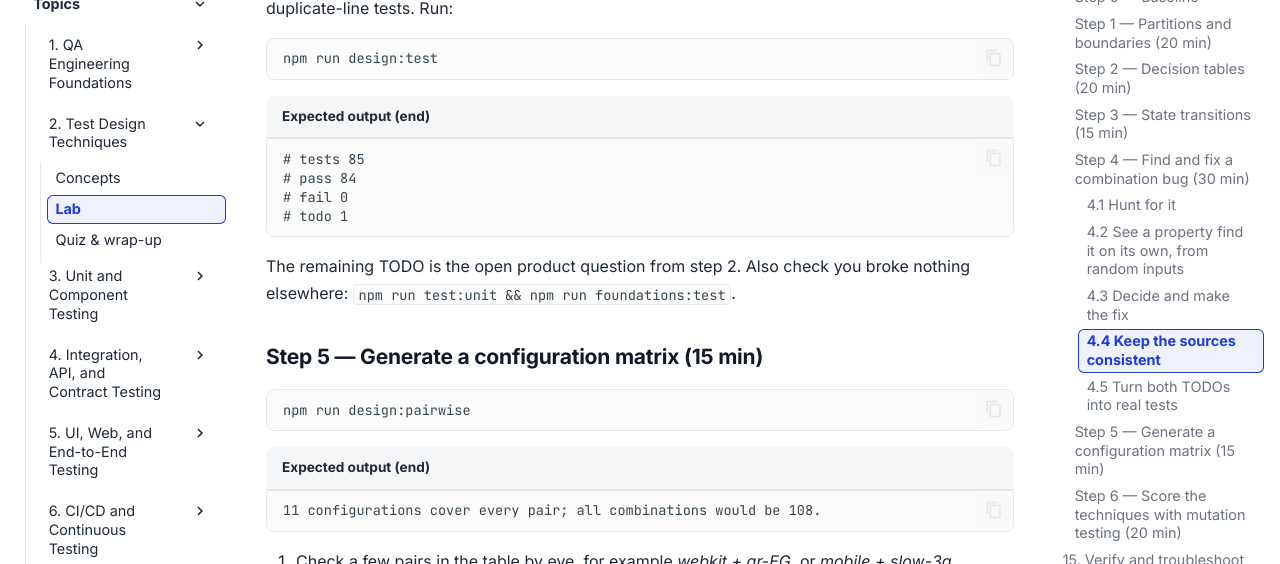
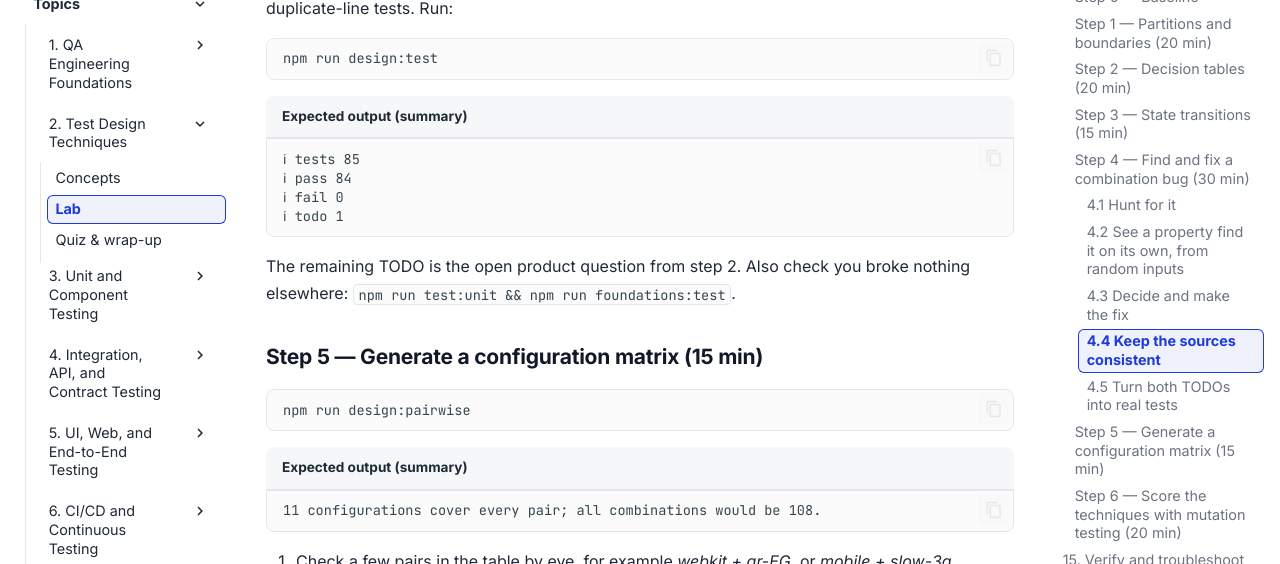
Before and after one commit to moatazeldebsy/qa-ai-era-workshop, an MkDocs documentation site: the page built from docs/topics/02-test-design/lab.md, in a window 1280 px wide and 900 px high, scrolled down 4763 px. Shown: the part 152-716 px from the top of the window. Built offline with MkDocs 1.6.1 and Material for MkDocs 9.7.7, drawn with Linux system fonts in a browser that asks for light colours; comment, search, counter and statistics services are not loaded; some of the changed text lies outside the part shown.

Commit message:
fix(learn): checkers work on Node 24, the course's target runtime
node --test prints TAP when piped on Node 22 but the spec reporter on
Node 24, so the checker kit parsed NaN counts and could report unfinished
steps as done. The kit now forces --test-reporter=tap, and an unparsable
run counts as a failure, never as a pass. Lab pages show Node 24's
summary format and explain the TODO entries under "failing tests".

Co-Authored-By: Claude Opus 5.5 <noreply@anthropic.com>

````diff
--- a/docs/topics/02-test-design/lab.md
+++ b/docs/topics/02-test-design/lab.md
@@ -32,12 +32,12 @@ mkdir -p notebook/02 && cp notebook/_templates/02/design-notes.md notebook/02/
 npm run design:test
 ```
 
-```text title="Expected output (end)"
-# tests 85
-# suites 16
-# pass 82
-# fail 0
-# todo 3
+```text title="Expected output (summary)"
+ℹ tests 85
+ℹ suites 16
+ℹ pass 82
+ℹ fail 0
+ℹ todo 3
 ```
 
 Three TODOs are findings recorded as tests:
@@ -179,11 +179,11 @@ In `partitions.test.js` and `properties.test.js`, delete the `{ todo: '…' }` l
 npm run design:test
 ```
 
-```text title="Expected output (end)"
-# tests 85
-# pass 84
-# fail 0
-# todo 1
+```text title="Expected output (summary)"
+ℹ tests 85
+ℹ pass 84
+ℹ fail 0
+ℹ todo 1
 ```
 
 The remaining TODO is the open product question from step 2. Also check you broke nothing elsewhere: `npm run test:unit && npm run foundations:test`.
@@ -194,7 +194,7 @@ The remaining TODO is the open product question from step 2. Also check you brok
 npm run design:pairwise
 ```
 
-```text title="Expected output (end)"
+```text title="Expected output (summary)"
 11 configurations cover every pair; all combinations would be 108.
 ```
 
@@ -243,7 +243,7 @@ The script copies the app to a temporary folder, plants one bug at a time, and r
 
 Now prove a technique matters by removing it. In `partitions.test.js`, comment out the *"day 30 is still in time"* test and re-run:
 
-```text title="Expected output (end)"
+```text title="Expected output (summary)"
 ✖ Survived every technique: M8 (refund window ends on day 29)
 ```
 
````
Also changed, not shown: docs/topics/01-foundations/lab.md (+13 -11 lines), docs/topics/03-unit-component/lab.md (+9 -9 lines), docs/topics/04-integration-contract/lab.md (+7 -7 lines), docs/topics/06-ci-cd/lab.md (+6 -6 lines), 1 other file.
